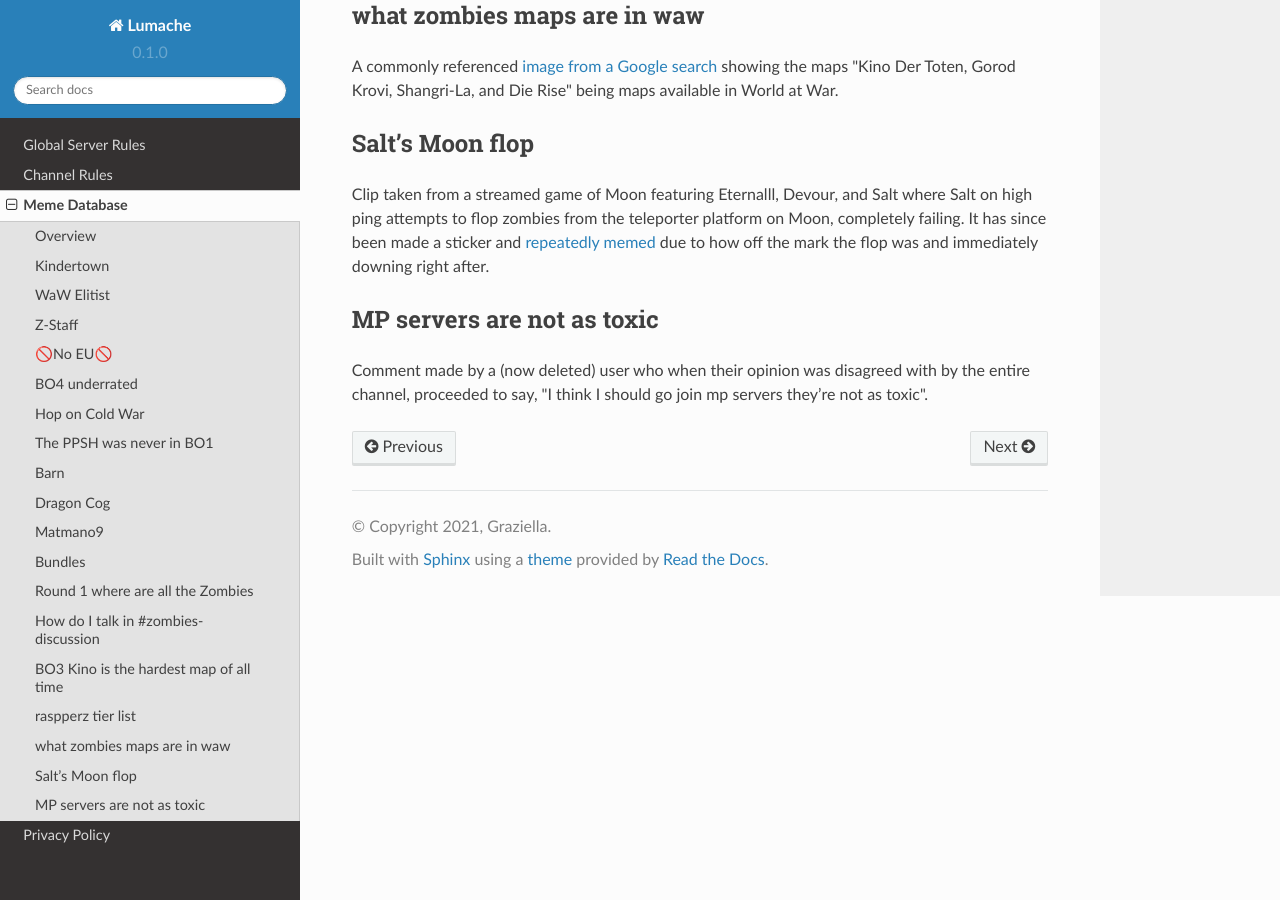
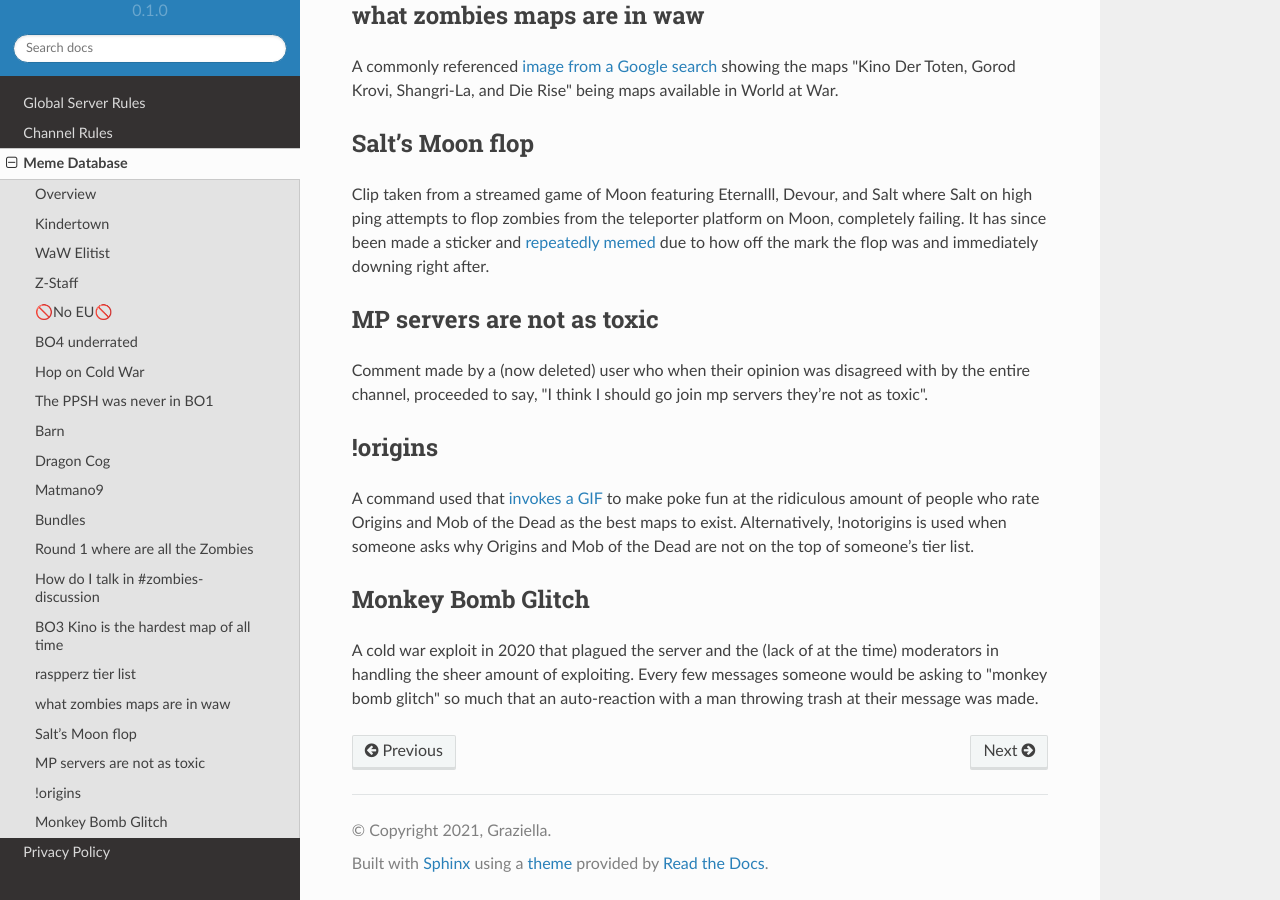
Before and after one commit to EternalllZM/rtd-codz, a Sphinx documentation site: the page built from docs/source/meme_database.rst, in a window 1280 px wide and 900 px high, scrolled down 3299 px. Built offline with Sphinx 7.4.7 and the Read the Docs theme 2.0.0, drawn with Linux system fonts in a browser that asks for light colours; pages that are not in the unit, such as notebooks, are missing from menus.

Commit message:
Update meme_database.rst

```diff
--- a/docs/source/meme_database.rst
+++ b/docs/source/meme_database.rst
@@ -159,3 +159,17 @@ MP servers are not as toxic
 ------------
 
 Comment made by a (now deleted) user who when their opinion was disagreed with by the entire channel, proceeded to say, \"I think I should go join mp servers they're not as toxic\".
+
+!origins
+------------
+
+A command used that `invokes a GIF`_ to make poke fun at the ridiculous amount of people who rate Origins and Mob of the Dead as the best maps to exist.
+Alternatively, !notorigins is used when someone asks why Origins and Mob of the Dead are not on the top of someone's tier list.
+
+.. _`invokes a GIF`: https://cdn.discordapp.com/attachments/740308244014170216/952781892204253246/ezgif.com-gif-maker_3.gif
+
+Monkey Bomb Glitch
+------------
+
+A cold war exploit in 2020 that plagued the server and the (lack of at the time) moderators in handling the sheer amount of exploiting.
+Every few messages someone would be asking to \"monkey bomb glitch\" so much that an auto-reaction with a man throwing trash at their message was made.
```
